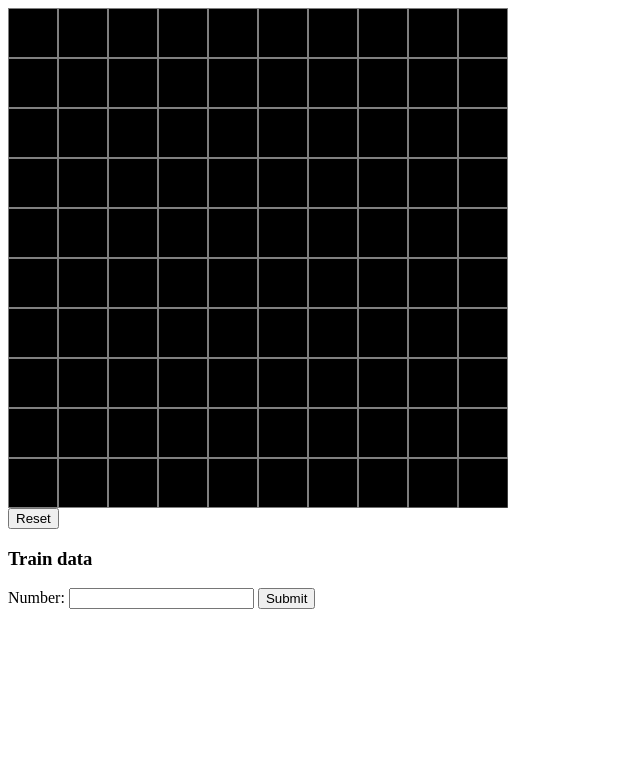
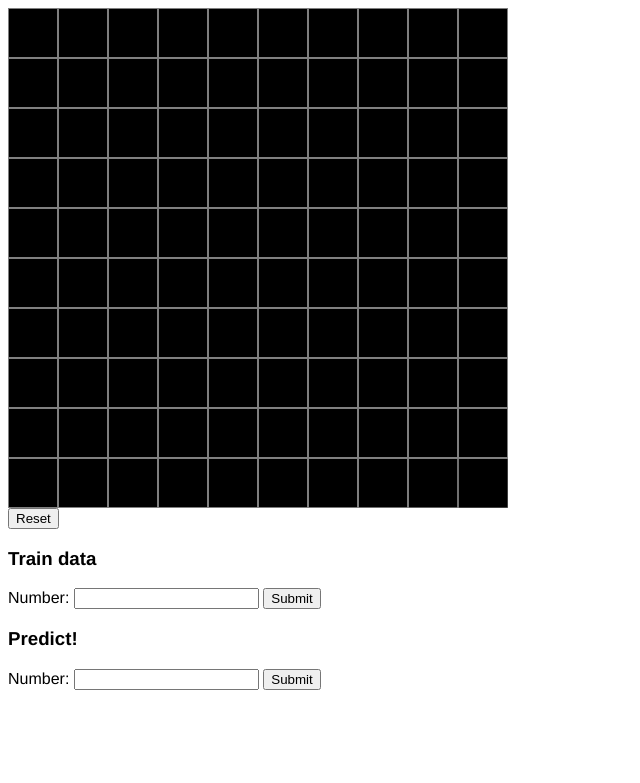
Before and after one commit to andiwinata/NumberRecognition, a Django app: template num_recognition_app/templates/num_recognition_app/index.html in a window 1280 px wide. Shown: the top 783 px of the page, without its empty margins (0-640 px from the left). Run offline with Django 3.2, Linux system fonts and the light colour scheme; the template is opened without the code that fills it, so the values that code supplies are empty.

Commit message:
- Removing tracked .pyc - Adding SASS and css - Renaming some function names in Canvas - Adding PredictArea, and splitting html to more component base system

```diff
--- a/NumberRecognition/urls.py
+++ b/NumberRecognition/urls.py
@@ -18,5 +18,5 @@ from django.contrib import admin
 
 urlpatterns = [
     url(r'^admin/', admin.site.urls),
-    url(r'^api/', include('num_recognition_app.urls'))
+    url(r'', include('num_recognition_app.urls'))
 ]
--- /dev/null
+++ b/num_recognition_app/static/num_recognition_app/css/style.css
@@ -0,0 +1,2 @@
+body{font-family:Helvetica,Roboto,sans-serif;font-size:1rem}
+/*# sourceMappingURL=style.css.map */
--- a/num_recognition_app/static/num_recognition_app/js/canvas.js
+++ b/num_recognition_app/static/num_recognition_app/js/canvas.js
@@ -96,14 +96,14 @@ let CanvasGrid = {
 
     // set all canvas width and height
     // canvases is not array so cannot call canvases.forEach
-    let canvasGrid = this;
+    let self = this;
     Array.prototype.forEach.call(canvases, function(val) {
       val.setAttribute('width', val.clientWidth);
       val.setAttribute('height', val.clientHeight);
-      val.style.width = canvasGrid.canvasWidth + 'px';
-      val.style.height = canvasGrid.canvasHeight + 'px';
-      val.width = canvasGrid.canvasWidth;
-      val.height = canvasGrid.canvasHeight;
+      val.style.width = self.canvasWidth + 'px';
+      val.style.height = self.canvasHeight + 'px';
+      val.width = self.canvasWidth;
+      val.height = self.canvasHeight;
     });
 
     this.bindEvent();
@@ -130,35 +130,35 @@ let CanvasGrid = {
    * @return {[type]} [description]
    */
   bindEvent: function() {
-    let canvasGrid = this;
+    let self = this;
 
     /**
      * Event listener for reset button
      */
     document.getElementById('resetCanvas').onclick =
-      () => canvasGrid.resetCanvas(canvasGrid.currentCtx, canvasGrid.updateDivValue.bind(canvasGrid)); // use bind to keep the have correct scope
+      () => self.resetCanvas(self.currentCtx, self.updateCanvasValueView.bind(self)); // use bind to keep the have correct scope
 
     /**
      * Event listener for canvases
      */
-    canvasGrid.hitBox.onmousedown = function(e) {
+    self.hitBox.onmousedown = function(e) {
       // only left click
       if (e.button == 0) {
-        canvasGrid.isDrawing = true;
-        canvasGrid.drawBrush(canvasGrid.currentCtx, e.clientX, e.clientY, canvasGrid.updateDivValue.bind(canvasGrid));
-        canvasGrid.previousMousePos.x = e.clientX;
-        canvasGrid.previousMousePos.y = e.clientY;
+        self.isDrawing = true;
+        self.drawBrush(self.currentCtx, e.clientX, e.clientY, self.updateCanvasValueView.bind(self));
+        self.previousMousePos.x = e.clientX;
+        self.previousMousePos.y = e.clientY;
       }
     };
 
     /**
      * Event listener for canvases
      */
-    canvasGrid.hitBox.onmousemove = function(e) {
-      if (canvasGrid.isDrawing) {
-        canvasGrid.drawInBetween(canvasGrid.previousMousePos.x, e.clientX, canvasGrid.previousMousePos.y, e.clientY);
-        canvasGrid.drawBrush(canvasGrid.currentCtx, e.clientX, e.clientY, canvasGrid.updateDivValue.bind(canvasGrid));
-        canvasGrid.previousMousePos.set(e.clientX, e.clientY);
+    self.hitBox.onmousemove = function(e) {
+      if (self.isDrawing) {
+        self.drawInBetween(self.previousMousePos.x, e.clientX, self.previousMousePos.y, e.clientY);
+        self.drawBrush(self.currentCtx, e.clientX, e.clientY, self.updateCanvasValueView.bind(self));
+        self.previousMousePos.set(e.clientX, e.clientY);
         // canvasGrid.ctx.lineTo(e.clientX, e.clientY); ctx.stroke();
       }
     };
@@ -166,33 +166,33 @@ let CanvasGrid = {
     /**
      * Event listener for canvases
      */
-    canvasGrid.hitBox.onmouseup = function() {
-      canvasGrid.isDrawing = false;
-      canvasGrid.updateDivValue();
+    self.hitBox.onmouseup = function() {
+      self.isDrawing = false;
+      self.updateCanvasValueView();
     };
 
     /**
      * Event listener for document
      */
     document.onmouseup = function() {
-      canvasGrid.isDrawing = false;
+      self.isDrawing = false;
     };
 
   },
 
   /* ================ FUNCTIONS ================ */
 
-  updateDivValue: function() {
+  updateCanvasValueView: function() {
     this.pixelValueDiv.innerHTML = this.getCanvasValue(this.ctx);
   },
 
   drawBrush: function(ctx, x, y, callback = null) {
     // draw brush according to shape of the brush
-    let canvasGrid = this;
+    let self = this;
     this.brushSize.forEach(function(val, i) {
       val.forEach(function(val, j) {
         if (val) {
-          canvasGrid.drawSquarePixel(ctx, x + j * canvasGrid.pixelWidth, y + i * canvasGrid.pixelHeight);
+          self.drawSquarePixel(ctx, x + j * self.pixelWidth, y + i * self.pixelHeight);
         }
       });
     });
@@ -285,7 +285,7 @@ let CanvasGrid = {
   },
 
   resetCurrentCanvas: function() {
-    this.resetCanvas(this.currentCtx, this.updateDivValue.bind(this));
+    this.resetCanvas(this.currentCtx, this.updateCanvasValueView.bind(this));
   }
 
 };
@@ -301,14 +301,14 @@ let TrainingData = {
 
   init: function() {
 
-    this.digitNumberData = document.getElementById('digitNumber');
+    this.trainDigitNumberData = document.getElementById('trainDigitNumber');
     this.storedData = [];
 
     self = this;
     /**
      * Event listener for submit button
      */
-    document.getElementById('submitCanvas').onclick = function() {
+    document.getElementById('submitTrainForm').onclick = function() {
       let val = parseInt(self.digitNumberData.value);
 
       if (val) {
@@ -359,5 +359,12 @@ let TrainingData = {
   }
 };
 
+let PredictData = {
+  init: function() {
+
+  },
+};
+
 CanvasGrid.init();
 TrainingData.init();
+PredictData.init();
--- /dev/null
+++ b/num_recognition_app/static/num_recognition_app/sass/style.scss
@@ -0,0 +1,7 @@
+$main-font: Helvetica, Roboto, sans-serif;
+$font-size-n: 1rem;
+
+body {
+    font-family: $main-font;
+    font-size: $font-size-n;
+}
--- a/num_recognition_app/templates/num_recognition_app/index.html
+++ b/num_recognition_app/templates/num_recognition_app/index.html
@@ -1,7 +1,9 @@
 {% load static %}
 <html>
+
 <head>
   <!-- <script src="https://ajax.googleapis.com/ajax/libs/jquery/3.1.0/jquery.min.js"></script> -->
+  <link rel="stylesheet" href="{% static 'num_recognition_app/css/style.css' %}">
   <script src="{% static 'num_recognition_app/js/canvas.js' %}" defer></script>
   <style>
     .canvas {
@@ -11,19 +13,34 @@
     }
   </style>
 </head>
+
 <body>
+  <div id="drawingArea">
     <div id="canvasContainer">
       <canvas id="drawingCanvas" class="canvas"></canvas>
       <canvas id="borderCanvas" class="canvas"></canvas>
       <canvas id="topCanvas" class="canvas" style="z-index:9999"></canvas>
     </div>
     <button id="resetCanvas">Reset</button>
+    <div id="canvasValue"></div>
+  </div>
+
+  <div id="trainArea">
     <h3>Train data</h3>
-    <form id="number-label">
+    <form id="train-form">
       Number:
-      <input type="text" name="digitNumber" id="digitNumber">
-      <button type="button" id="submitCanvas">Submit</button>
+      <input type="text" name="trainDigitNumber" id="trainDigitNumber">
+      <button type="button" id="submitTrainForm">Submit</button>
     </form>
-    <div id="canvasValue"></div>
+  </div>
+  <div id="predictArea">
+    <h3>Predict!</h3>
+    <form id="predict-form">
+      Number:
+      <input type="text" name="predictDigitNumber" id="predictDigitNumber">
+      <button type="button" id="submitPredictForm">Submit</button>
+    </form>
+  </div>
 </body>
+
 </html>
--- a/num_recognition_app/urls.py
+++ b/num_recognition_app/urls.py
@@ -4,6 +4,6 @@ from num_recognition_app import views
 
 urlpatterns = [
     url(r'^$', views.index),
-    url(r'^test', views.test),
-    url(r'^ml-model/train', views.MLModelAPI.as_view())
+    url(r'^api/test', views.test),
+    url(r'^api/ml-model/train', views.MLModelAPI.as_view())
 ]
```
Also changed, not shown: 3 other files. Lines whose indentation alone changed are shown as unchanged.
